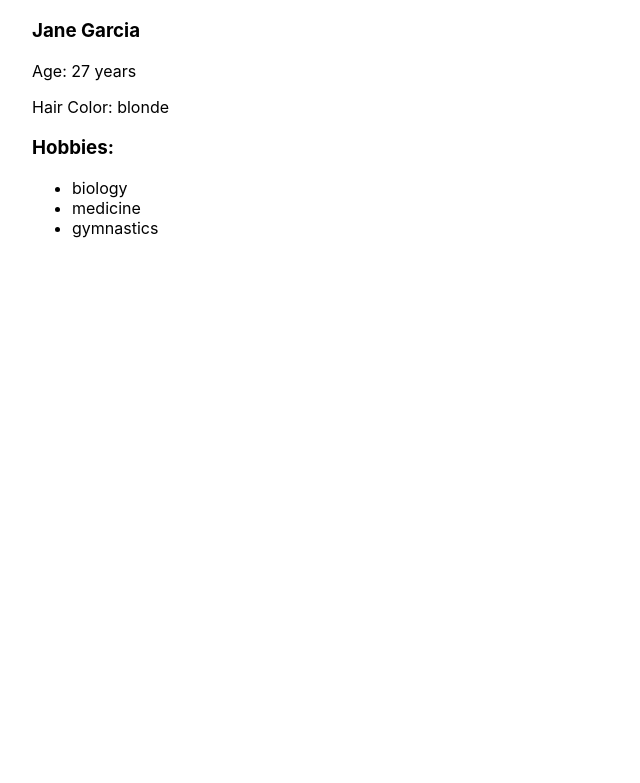
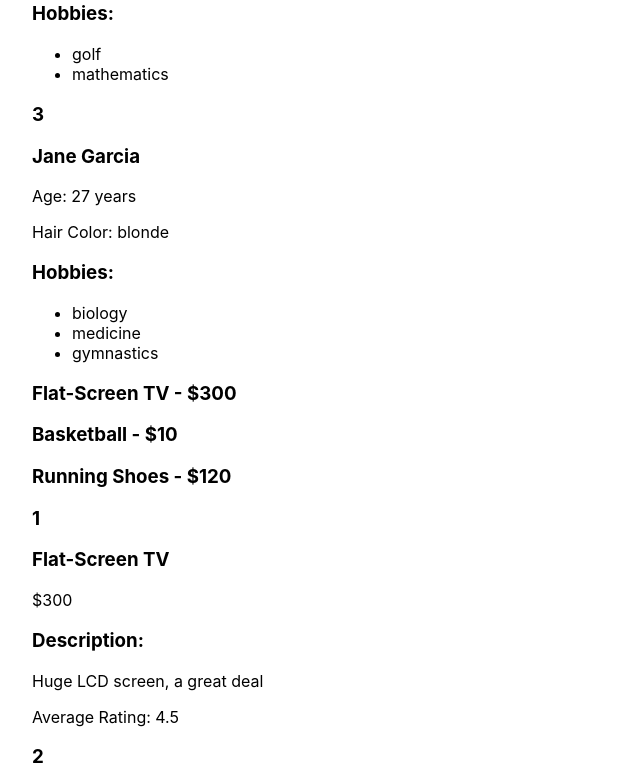
Before and after one commit to nazhimkalam/reactjs-design-patterns, a React (Create React App) app: page / in a window 1280 px wide. Shown: the part 577-1360 px from the top of the page, without its empty margins (0-640 px from the left). Before the commit the page ends 847 px from the top, so only its background shows below. Built offline with nearby package versions, Linux system fonts and the light colour scheme.

Commit message:
creating different list types

```diff
--- a/src/App2.js
+++ b/src/App2.js
@@ -1,13 +1,18 @@
 import { LargePersonListItem } from "./components/people/LargePersonListItem";
 import { SmallPersonListItem } from "./components/people/SmallPersonListItem";
+import { LargeProductListItem } from "./components/products/LargeProductListItem";
+import { SmallProductListItem } from "./components/products/SmallProductListItem";
 import { RegularList } from "./components/RegularList";
-import { people } from "./data";
+import { people, products } from "./data";
+import { NumberedList } from "./components/NumberedList";
 
 function App() {
   return (
     <>
       <RegularList items={people} resourceName="person" itemComponent={SmallPersonListItem} />
-      <RegularList items={people} resourceName="person" itemComponent={LargePersonListItem} />
+      <NumberedList items={people} resourceName="person" itemComponent={LargePersonListItem} />
+      <RegularList items={products} resourceName="product" itemComponent={SmallProductListItem} />
+      <NumberedList items={products} resourceName="product" itemComponent={LargeProductListItem} />
     </>
   );
 }
--- /dev/null
+++ b/src/components/NumberedList.js
@@ -0,0 +1,14 @@
+export const NumberedList = (props) => {
+  const { items, resourceName, itemComponent: ItemComponent } = props;
+
+  return (
+    <>
+      {items.map((item, index) => (
+        <>
+          <h3>{index + 1}</h3>
+          <ItemComponent key={index} {...{ [resourceName]: item }} />
+        </>
+      ))}
+    </>
+  );
+};
--- a/src/components/products/LargeProductListItem.js
+++ b/src/components/products/LargeProductListItem.js
@@ -0,0 +1,13 @@
+export const LargeProductListItem = ({ product }) => {
+  const { name, price, description, rating } = product;
+
+  return (
+    <>
+      <h3>{name}</h3>
+      <p>{price}</p>
+      <h3>Description:</h3>
+      <p>{description}</p>
+      <p>Average Rating: {rating}</p>
+    </>
+  );
+};
--- a/src/components/products/SmallProductListItem.js
+++ b/src/components/products/SmallProductListItem.js
@@ -0,0 +1,6 @@
+export const SmallProductListItem = (props) => {
+    const { product } = props;
+	const { name, price } = product;
+
+	return <h3>{name} - {price}</h3>
+}
--- a/src/index.js
+++ b/src/index.js
@@ -1,7 +1,7 @@
 import React from 'react';
 import ReactDOM from 'react-dom';
 import './index.css';
-import App from './App2';
+import App from './App2'; // change this path depending on which file you want to render
 
 ReactDOM.render(
   <React.StrictMode>
```
Also changed, not shown: src/App3.js (added, +11 -0 lines).
